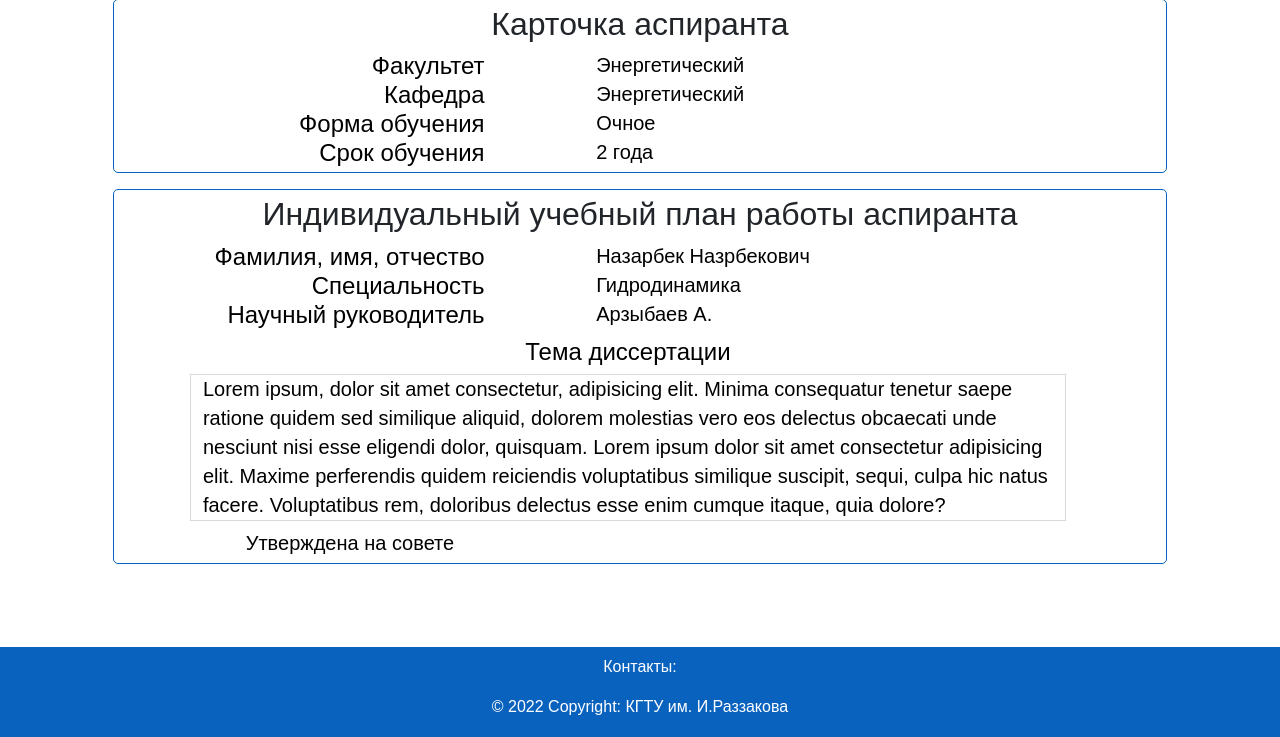
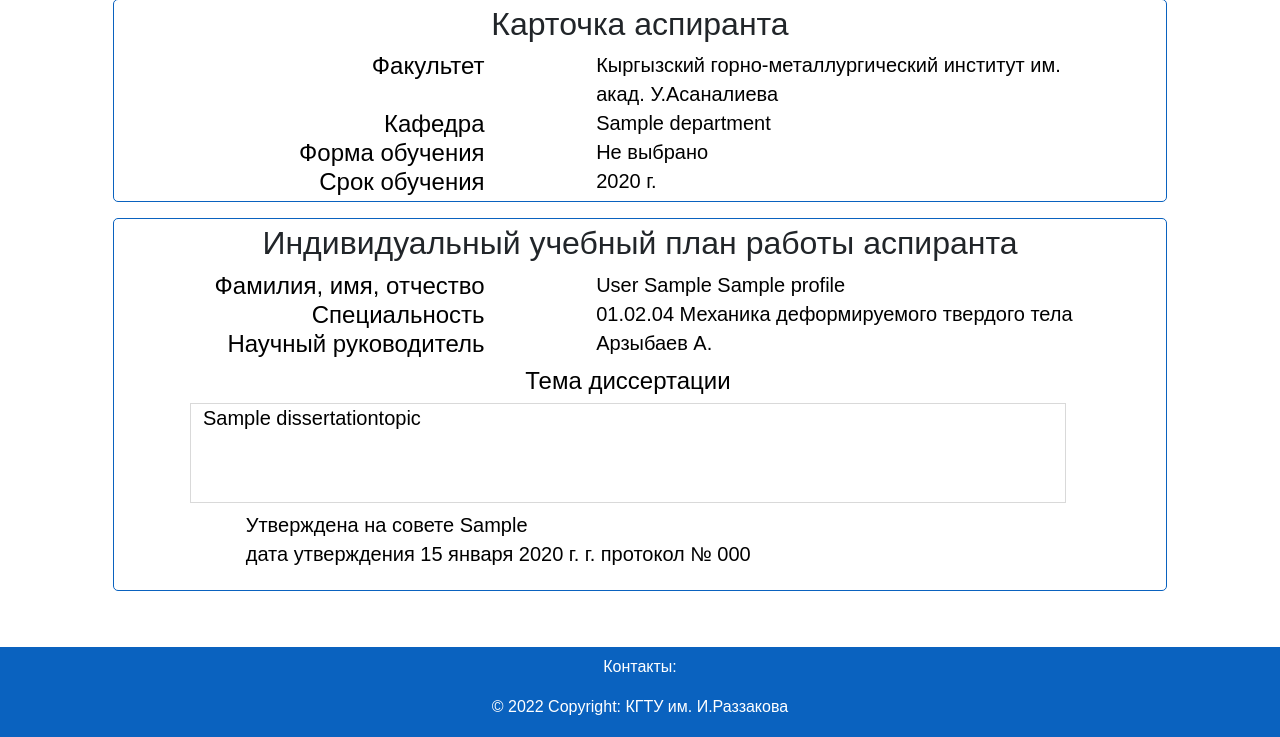
Before and after one commit to vasview/graduate_school, a Django app: page /postgraduates/1 in a window 1280 px wide. Shown: the part 63-800 px from the top of the page. Run offline with Django 4.2, Linux system fonts and the light colour scheme; a user stored in the database is signed in; data comes from the database, SQL or seed files in the repository; tables that the repository leaves empty hold one stand-in row (values such as "Sample post"); parts of the project's set-up code (start-up, migrations or seed data) failed here and were passed over; some libraries are stand-ins or nearby versions.

Commit message:
Added search for postgraduates for supervisor main page. Added the student card to be shown from supervisor main page.

```diff
--- a/faculties/urls.py
+++ b/faculties/urls.py
@@ -2,5 +2,6 @@ from django.urls import URLPattern, path
 from .views import *
 
 urlpatterns = [
-    path('supervisor/', ListSupervisorStudents.as_view(), name='supervisor_students'),
+    path('supervisor/students', ListSupervisorStudents.as_view(), name='supervisor_students'),
+    path('search_supervisor_student/', SearchSupervisorStudents.as_view(), name='search_supervisor_student'),
 ]
--- a/postgraduates/forms.py
+++ b/postgraduates/forms.py
@@ -2,9 +2,6 @@ from django import forms
 from django.forms.widgets import DateInput
 
 from .models import DissertationTopic, ExplanatoryNote
-
-class StudendCardForm(forms.Form):
-    pass
 
 class EditDissertationTopic(forms.ModelForm):
     class Meta:
--- a/postgraduates/templates/postgraduates/student_card.html
+++ b/postgraduates/templates/postgraduates/student_card.html
@@ -11,30 +11,30 @@
     <h3 class="fs-2 col-sm-10">Карточка аспиранта</h3>
     <div class="row col-sm-12">
         <div class="col_title col-sm-4">Факультет</div>
-        <div class="col_value col-sm-6">Энергетический</div>
+        <div class="col_value col-sm-6">{{ postgraduate.department.faculty.name }}</div>
     </div>
     <div class="row col-sm-12">
         <div class="col_title col-sm-4">Кафедра</div>
-        <div class="col_value col-sm-6">Энергетический</div>
+        <div class="col_value col-sm-6">{{ postgraduate.department.name }}</div>
     </div>
     <div class="row col-12">
         <div class="col_title col-sm-4">Форма обучения</div>
-        <div class="col_value col-sm-6">Очное</div>
+        <div class="col_value col-sm-6">{{ postgraduate.get_form_of_study_display }}</div>
     </div>
     <div class="row col-12">
         <div class="col_title col-sm-4">Срок обучения</div>
-        <div class="col_value col-sm-6">2 года</div>
+        <div class="col_value col-sm-6">{{ postgraduate.number_of_years }} г.</div>
     </div>
 </div>
 <div class="main_block_section col-sm-10 mb-3">
     <h3 class="fs-2">Индивидуальный учебный план работы аспиранта</h3>
     <div class="row col-sm-12">
         <div class="col_title col-sm-4">Фамилия, имя, отчество</div>
-        <div class="col_value col-sm-6">Назарбек Назрбекович</div>
+        <div class="col_value col-sm-6">{{ postgraduate.student.last_name }} {{ postgraduate.student.first_name }} {{ postgraduate.student.profile.middle_name }}</div>
     </div>
     <div class="row col-sm-12">
         <div class="col_title col-sm-4">Специальность</div>
-        <div class="col_value col-sm-6">Гидродинамика</div>
+        <div class="col_value col-sm-6">{{ postgraduate.specialty.code }} {{ postgraduate.specialty.name }}</div>
     </div>
     <div class="row col-sm-12 mb-2">
         <div class="col_title col-sm-4">Научный руководитель</div>
@@ -42,12 +42,16 @@
     </div>
     <div class="row col-sm-12 mb-2">
         <div class="col_title topic_title col-10 mb-2">Тема диссертации</div>
-        <div class="col_value col_value_text col-10">Lorem ipsum, dolor sit amet consectetur, adipisicing elit. Minima consequatur tenetur saepe ratione quidem sed similique aliquid, dolorem molestias vero eos delectus obcaecati unde nesciunt nisi esse eligendi dolor, quisquam.
-        Lorem ipsum dolor sit amet consectetur adipisicing elit. Maxime perferendis quidem reiciendis voluptatibus similique suscipit, sequi, culpa hic natus facere. Voluptatibus rem, doloribus delectus esse enim cumque itaque, quia dolore?
-        </div>
+        <div class="col_value col_value_text col-10">{{ postgraduate.topics.last.name }}</div>
     </div>
     <div clas="row col-sm-12">
-        <div class="col_value col-9">Утверждена на совете</div>
+        <div class="col_value col-9">Утверждена на совете
+            {{ postgraduate.topics.last.approved_by }}
+        </div>
+        <div class="col_value col-9 mb-3">дата утверждения
+            {{ postgraduate.topics.last.approval_date|default_if_none:"_____" }} г.
+            протокол № {{ postgraduate.topics.last.protocol_number|default_if_none:"_____" }}
+        </div>
     </div>
 </div>
 {% endblock %}
--- a/postgraduates/views.py
+++ b/postgraduates/views.py
@@ -27,22 +27,17 @@ class StudentWorkspace(LoginRequiredMixin, StudentMenuView, View):
         # assert False
         return render(request, self.template_name, context)
 
-class StudentCard(LoginRequiredMixin, View):
-    form_class = StudendCardForm
+class StudentCard(LoginRequiredMixin, DetailView):
+    model = Postgraduate
+    context_object_name = 'postgraduate'
     template_name = 'postgraduates/student_card.html'
+    pk_url_kwarg = 'id'
     login_url = '/login/'
 
-    def get(self, request, *args, **kwargs):
-        form = self.form_class
-        return render(request, self.template_name, {'form': form})
+    # def get(self, request, *args, **kwargs):
+    #     form = self.form_class
+    #     return render(request, self.template_name, {'form': form})
 
-    def post(self, request, *args, **kwargs):
-        form = self.form_class(request.POST,  request.FILES)
-        if form.is_valid():
-            form.save()
-            return redirect("home")
-        else:
-            return render(request, self.template_name, {'form': form})
 
 class EditDissertationTopic(LoginRequiredMixin, StudentMenuView, UpdateView):
     model = DissertationTopic
```
Also changed, not shown: faculties/templates/faculties/supervisor_page.html (+9 -7 lines), faculties/views.py (+20 -10 lines), applications/views.py (line endings or trailing spaces).
